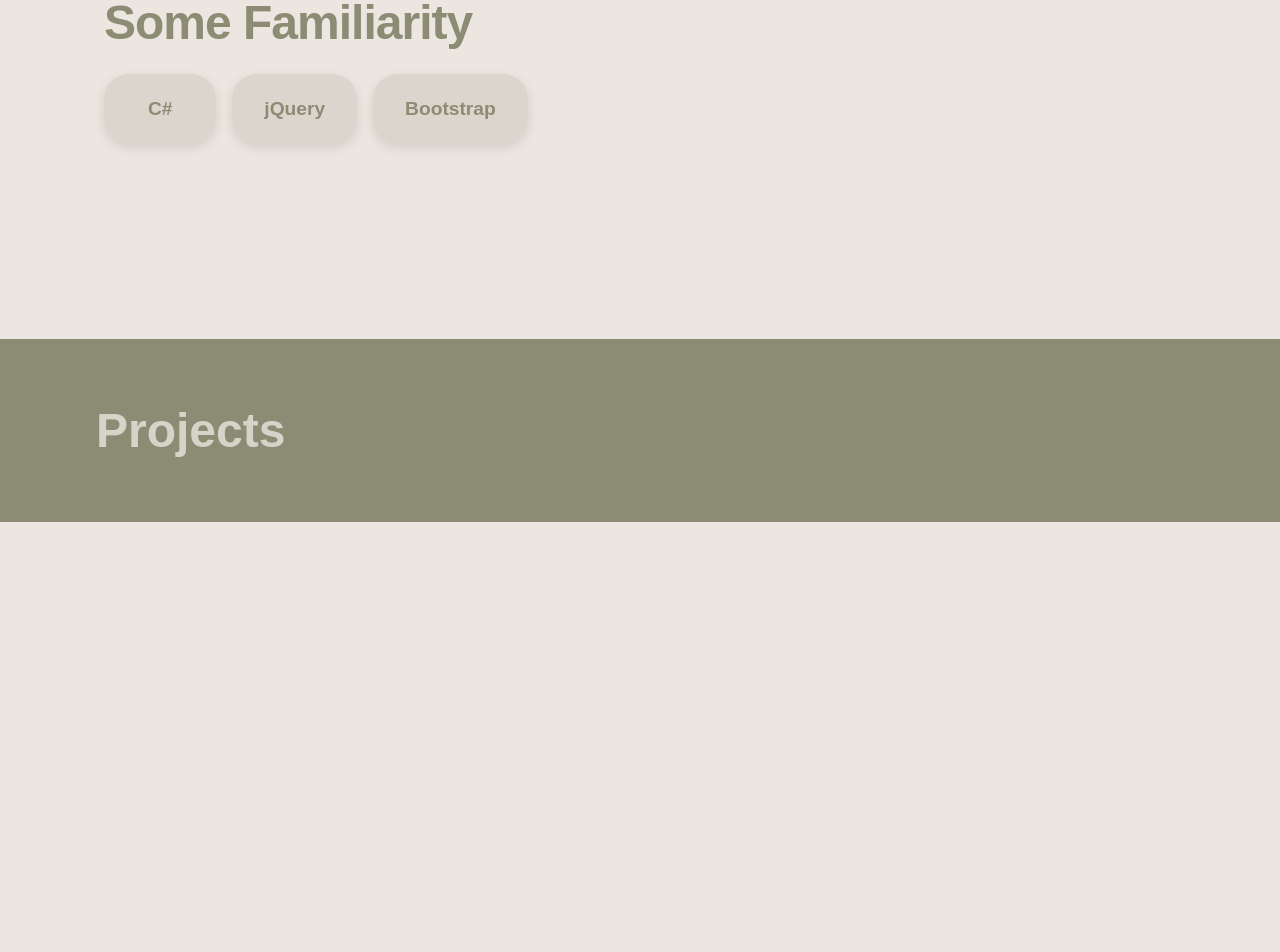
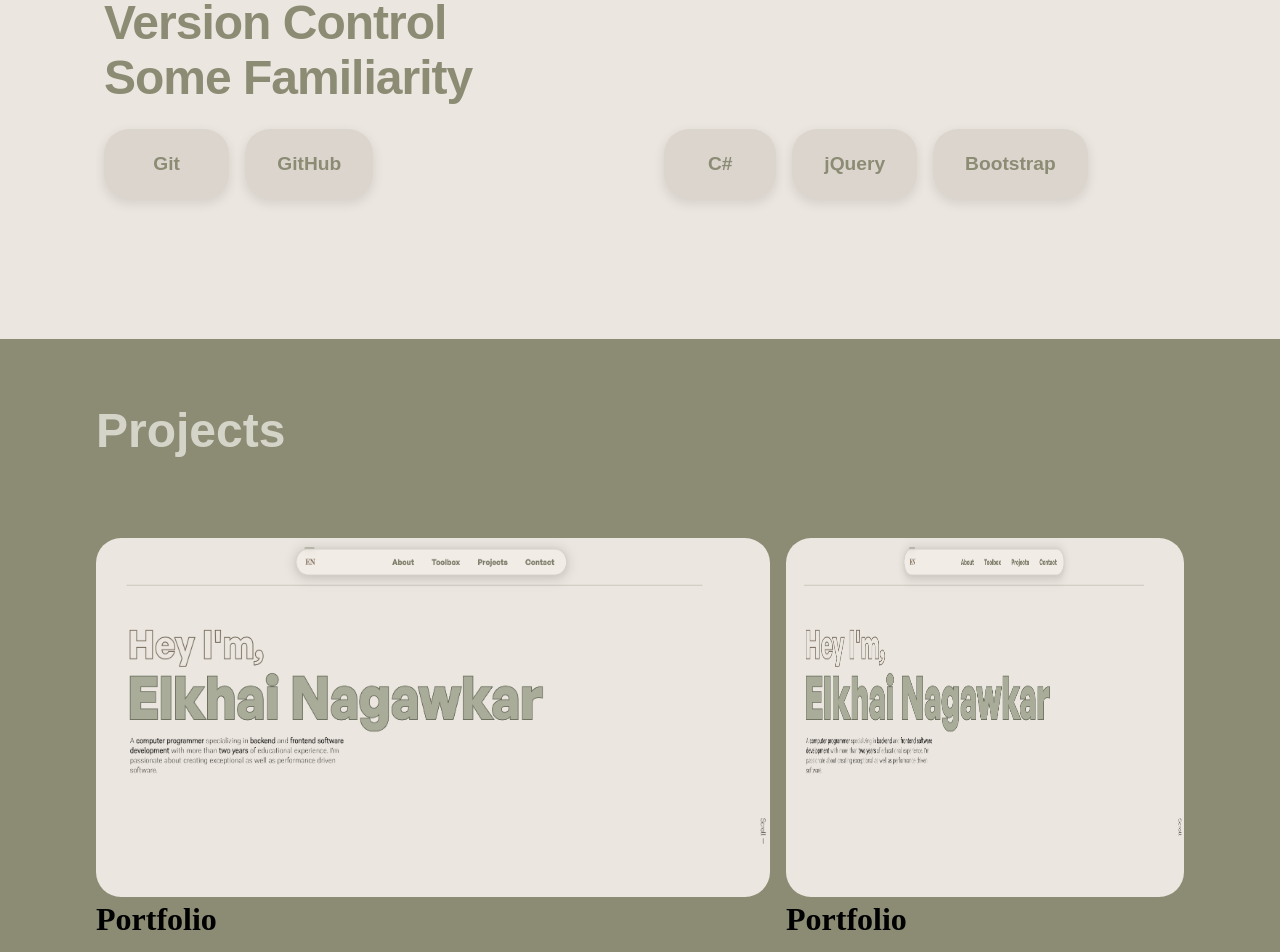
Before and after one commit to ElkhaiNagawkar/Elkhai-Nagawkar-Portfolio, a React (Create React App) app in the folder elkhai-nagawkar-portfolio-app/: page / in a window 1280 px wide. Shown: the part 1720-2672 px from the top of the page. Before the commit the page ends 2242 px from the top, so only its background shows below. Built offline with nearby package versions, Linux system fonts and the light colour scheme; a web font is replaced by a local one.

Commit message:
seventh commit
Seventh commit added a new part to toolbox and started working on new section
Added version-control section to toolbox
started adding projects to project section (Second image is currently a placeholder)

```diff
--- /dev/null
+++ b/elkhai-nagawkar-portfolio-app/src/Sections/ProjectBox.js
@@ -0,0 +1,10 @@
+import React from "react";
+
+export default function ProjectBox(props) {
+  return (
+    <div className="project">
+      <img className="projectImg" src={`../imgs/${props.projectImg}`}></img>
+      <h1 className="project--title">{props.title}</h1>
+    </div>
+  );
+}
--- a/elkhai-nagawkar-portfolio-app/src/Sections/Projects.js
+++ b/elkhai-nagawkar-portfolio-app/src/Sections/Projects.js
@@ -1,9 +1,16 @@
 import React from "react";
+import ProjectBox from "./ProjectBox";
 
 export default function Projects() {
   return (
-    <div className="all--projects">
+    <div className="projects--section">
       <h1 className="projects--header">Projects</h1>
+      <div className="projects--div">
+        <div className="all--projects">
+          <ProjectBox title="Portfolio" projectImg="ElkhaiNagawkarPort.png" />
+          <ProjectBox title="Portfolio" projectImg="ElkhaiNagawkarPort.png" />
+        </div>
+      </div>
     </div>
   );
 }
--- a/elkhai-nagawkar-portfolio-app/src/Sections/Toolbox.js
+++ b/elkhai-nagawkar-portfolio-app/src/Sections/Toolbox.js
@@ -4,7 +4,7 @@ import { useInView } from "react-intersection-observer";
 
 export default function Toolbox() {
   const { ref, inView } = useInView({ triggerOnce: true, threshold: 0.5 });
-  const { ref: familiarRef, inView: familiarinView } = useInView({
+  const { ref: VersionRef, inView: VersionInView } = useInView({
     triggerOnce: true,
     threshold: 0.3,
   });
@@ -31,35 +31,51 @@ export default function Toolbox() {
             className={`skills ${inView ? "skills--animation" : ""}`}
             ref={ref}
           >
-            <Box colour="blue" skill="C" />
-            <Box colour="blue" skill="C++" />
-            <Box colour="blue" skill="Java" />
-            <Box colour="blue" skill="SQL" />
-            <Box colour="blue" skill="HTML" />
-            <Box colour="blue" skill="CSS" />
-            <Box colour="blue" skill="Javascript" />
+            <Box skill="C" />
+            <Box skill="C++" />
+            <Box skill="Java" />
+            <Box skill="SQL" />
+            <Box skill="HTML" />
+            <Box skill="CSS" />
+            <Box skill="Javascript" />
           </div>
           <div
             className={`skills ${inView ? "skills--framework--animation" : ""}`}
           >
-            <Box colour="blue" skill="React" />
-            <Box colour="blue" skill="Tailwind" />
+            <Box skill="React" />
+            <Box skill="Tailwind" />
           </div>
         </div>
         <h1
           className={`toolbox--programming--hadear ${
-            familiarinView ? "toolbox--prog--animation" : ""
+            VersionInView ? "toolbox--prog--animation" : ""
+          }`}
+        >
+          Version Control
+        </h1>
+        <h1
+          className={`toolbox--programming--hadear ${
+            VersionInView ? "toolbox--familiar--animation" : ""
           }`}
         >
           Some Familiarity
         </h1>
-        <div
-          className={`skills ${familiarinView ? "familiar-animation" : ""}`}
-          ref={familiarRef}
-        >
-          <Box colour="blue" skill="C#" />
-          <Box colour="blue" skill="jQuery" />
-          <Box colour="blue" skill="Bootstrap" />
+
+        <div className="all-skills">
+          <div
+            className={`skills ${VersionInView ? "version--animation" : ""}`}
+          >
+            <Box skill="Git" />
+            <Box skill="GitHub" />
+          </div>
+          <div
+            className={`skills ${VersionInView ? "familiar--animation" : ""}`}
+            ref={VersionRef}
+          >
+            <Box skill="C#" />
+            <Box skill="jQuery" />
+            <Box skill="Bootstrap" />
+          </div>
         </div>
       </div>
     </div>
--- a/elkhai-nagawkar-portfolio-app/src/index.css
+++ b/elkhai-nagawkar-portfolio-app/src/index.css
@@ -346,6 +346,10 @@ body {
   opacity: 0;
 }
 
+.toolbox--programming--hadear:nth-child(4) {
+  padding-right: 30rem;
+}
+
 .skills {
   display: grid;
   grid-template-columns: repeat(4, 1fr);
@@ -399,11 +403,19 @@ body {
   animation: right-slide 1s ease-out forwards 1.3s;
 }
 
-.familiar-animation {
-  animation: bottom-slide 0.6s ease-out forwards 1.3s;
+.toolbox--familiar--animation {
+  animation: top-slide 1s ease-out forwards 1.3s;
 }
 
-.all--projects {
+.familiar--animation {
+  animation: bottom-slide 0.6s ease-out forwards 1.5s;
+}
+
+.version--animation {
+  animation: bottom-slide 0.6s ease-out forwards 0.8s;
+}
+
+.projects--section {
   background-color: #8c8c75;
   padding: 4rem 6rem;
 }
@@ -412,6 +424,36 @@ body {
   font-family: "General Sans", sans-serif;
   color: #d4d4c9;
   font-size: 3rem;
+}
+
+.projects--div {
+  display: flex;
+  justify-content: center;
+  align-items: center;
+}
+
+.all--projects {
+  margin-top: 5rem;
+  display: grid;
+  grid-template-columns: repeat(8, 1fr);
+  grid-template-rows: repeat(8, 1fr);
+  gap: 1rem;
+}
+
+.projectImg {
+  width: 100%;
+  height: 100%;
+  border-radius: 25px;
+}
+
+.project:nth-child(1) {
+  grid-row: 1 / 4;
+  grid-column: 1 / 6;
+}
+
+.project:nth-child(2) {
+  grid-row: 1 / 4;
+  grid-column: 6 / 9;
 }
 
 @keyframes name-anim {
```
Also changed, not shown: elkhai-nagawkar-portfolio-app/public/imgs/ElkhaiNagawkarPort.png (added).
